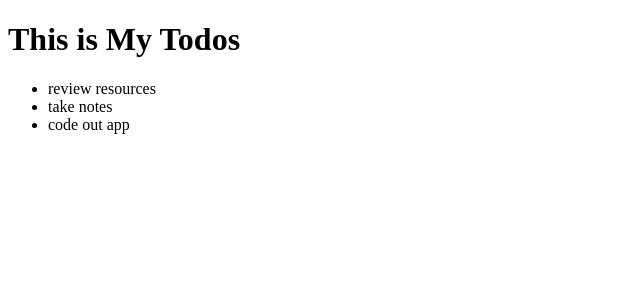
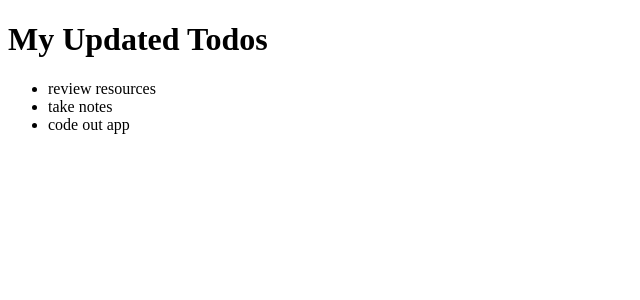
Before and after one commit to mholechissa/React-26-2, a React (Vite) app: page / in a window 1280 px wide. Shown: the top 300 px of the page, without its empty margins (0-640 px from the left). Built offline with nearby package versions, Linux system fonts and the light colour scheme.

Commit message:
Completed lesson 1 exercises

```diff
--- a/src/App.jsx
+++ b/src/App.jsx
@@ -7,7 +7,7 @@ function App() {
   ]
 return (
 <div>
-  <h1>This is My Todos</h1>
+  <h1>My Updated Todos </h1>
   <ul>
   {todoList.map((todo) => ( <li key={todo.id}>{todo.title}</li>
 ))}
```
